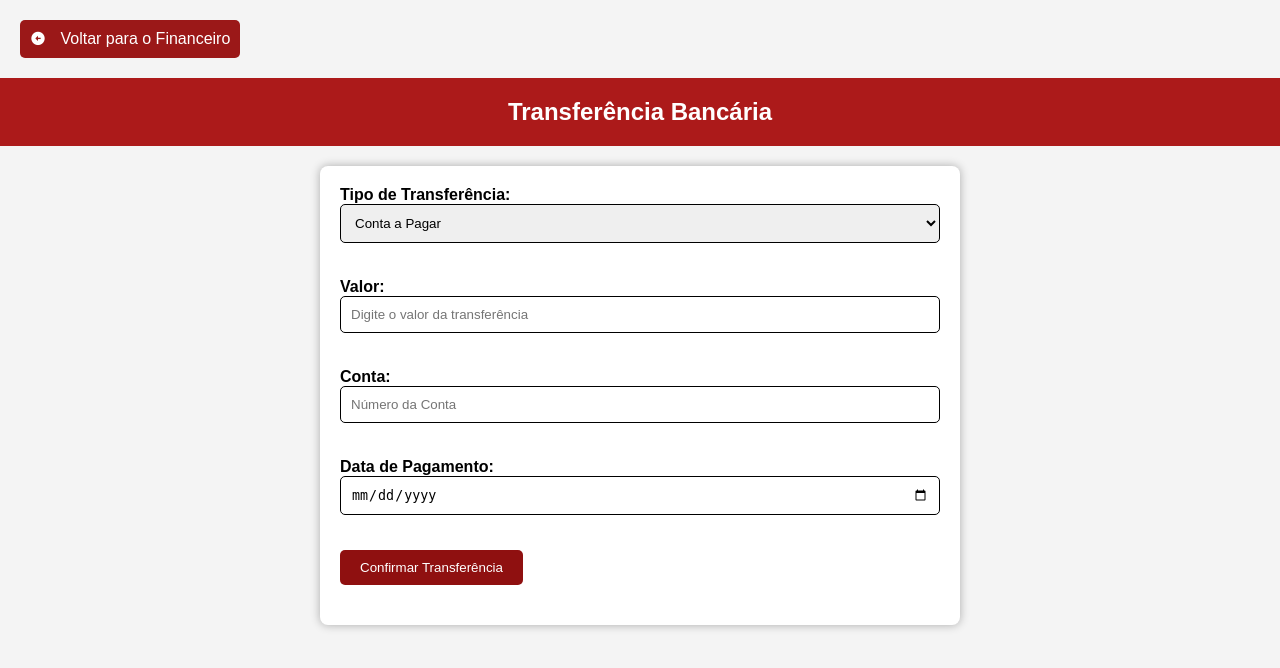
After one commit to jdaavi/Estoque_Menu, a Flask app: page /transferencia in a window 1280 px wide. The commit adds this page. Shown: the top 668 px of the page. Run offline with Flask 3, Linux system fonts and the light colour scheme; some libraries are stand-ins or nearby versions.

Commit message:
Changes to be committed: 	modified:   app.py 	new file:   js/transferencias.js 	new file:   static/css/transferencia.css 	modified:   templates/estoque.html 	modified:   templates/financeiro.html 	modified:   templates/inicio.html 	new file:   templates/transferencia.html

```diff
--- a/app.py
+++ b/app.py
@@ -20,6 +20,10 @@ def estoque():
 def financeiro():
     return render_template('financeiro.html')
 
+@app.route('/transferencia')
+def transferencia():
+    return render_template('transferencia.html')
+
 @app.route('/sair')
 def sair():
     return redirect(url_for('inicio'))
@@ -39,4 +43,4 @@ def login():
 
 
 if __name__ == '__main__':
-    app.run(host='10.10.10.107', port=5000, debug=True)
+    app.run(host='0.0.0.0', port=5000, debug=True)
--- /dev/null
+++ b/js/transferencias.js
@@ -0,0 +1,28 @@
+// transferencia.js
+document.getElementById('formTransferencia').addEventListener('submit', function(event) {
+    event.preventDefault(); // Previne o envio do formulário
+
+    const tipo = document.getElementById('tipoTransferencia').value;
+    const valor = document.getElementById('valor').value;
+    const conta = document.getElementById('conta').value;
+    const data = document.getElementById('data').value;
+
+    // Exibir um alerta (ou enviar para um banco de dados, etc)
+    alert(`Transferência ${tipo} realizada!\nValor: R$${valor}\nConta: ${conta}\nData: ${data}`);
+
+    // Redirecionar para a página de finanças ou outra página de sua escolha
+    window.location.href = 'financeiro.html';
+});
+
+Document.getElementById('valor').addEventListener('input', function(e) {
+    let value = e.target.value;
+
+    value = value.replace(/[^d]/g,'');
+
+    value = (value / 100).toFixed(2) + '';
+    value = value.replace('.','.');
+    value = value.replace(/(\d)(\d{3}),/, '$1.$2,');
+
+    e.target.value = 'R$' + value;
+
+});
--- /dev/null
+++ b/static/css/transferencia.css
@@ -0,0 +1,88 @@
+/* transferencia.css */
+body {
+    font-family: Arial, sans-serif;
+    background-color: #f4f4f4;
+    margin: 0;
+    padding: 0;
+}
+
+header {
+    background-color: #ac1a1a;
+    color: white;
+    text-align: center;
+    padding: 20px;
+}
+
+header h2 {
+    margin: 0;
+}
+
+.btn-voltar {
+    display: inline-block;
+    margin: 20px;
+    padding: 10px;
+    background-color: #9b1818;
+    color: white;
+    text-decoration: none;
+    border-radius: 5px;
+}
+
+.btn-voltar i {
+    margin-right: 10px;
+}
+
+.transferencia-container {
+    max-width: 600px;
+    margin: 20px auto;
+    background-color: white;
+    padding: 20px;
+    border-radius: 8px;
+    box-shadow: 0 0 10px rgba(0, 0, 0, 0.3);
+}
+
+form {
+    display: flex;
+    flex-direction: column;
+}
+
+.input-wrapper {
+    margin-bottom: 20px;
+    position: relative;
+}
+
+label {
+    margin-bottom: 5px;
+    font-weight: bold;
+}
+
+input, select {
+    padding: 10px;
+    margin-bottom: 15px;
+    border: 1px solid #000000;
+    border-radius: 5px;
+    width: 100%;
+    box-sizing: border-box;
+}
+
+button {
+    background-color: #8f1010;
+    color: white;
+    padding: 10px 20px;
+    border: none;
+    border-radius: 5px;
+    cursor: pointer;
+}
+
+button:hover {
+    background-color: #0056b3;
+}
+
+/* Estilo para os ícones, se você quiser usá-los ao lado dos campos */
+.input-wrapper i {
+    position: absolute;
+    left: 10px;
+    top: 50%;
+    transform: translateY(-50%);
+    font-size: 18px;
+    color: #333;
+}
--- a/templates/estoque.html
+++ b/templates/estoque.html
@@ -18,7 +18,6 @@
             <li><a href="#analise">Análise de Produtos</a></li>
             <li><a href="#relatorios">Relatórios</a></li>
             <li><a href="#compras">Compras</a></li>
-            <li><a href="#estoque">Estoque</a></li>
             <li><a href="/sair" class="sair" onclick="handleSair()">Sair</a></li>
         </ul>
     </div>
--- a/templates/financeiro.html
+++ b/templates/financeiro.html
@@ -21,6 +21,7 @@
             </div>
         </nav>
     </header>
+
 
     <div class="sidebar">
         <ul>
@@ -55,10 +56,11 @@
         </div>
     </div>
 
-    <!-- Botão de Nova Transação -->
+
     <div class="nova-transacao">
-        <a href="#" class="btn btn-primary">Nova Transação</a>
+        <a href= "/transferencia" class="btn btn-primary">Nova Transferência</a>
     </div>
+
 
     <script src="/js/financeiro.js"></script>"></script>
 </body>
--- /dev/null
+++ b/templates/transferencia.html
@@ -0,0 +1,60 @@
+<!DOCTYPE html>
+<html lang="pt-br">
+<head>
+    <meta charset="UTF-8">
+    <meta name="viewport" content="width=device-width, initial-scale=1.0">
+    <title>Transferência Bancária</title>
+    <link href="https://cdn.jsdelivr.net/npm/remixicon@3.2.0/fonts/remixicon.css" rel="stylesheet">
+    <link rel="stylesheet" href="{{ url_for('static', filename='css/transferencia.css') }}">
+</head>
+<body>
+
+    <!-- Botão para Voltar à Página Financeira -->
+    <a href="/inicio" class="btn-voltar">
+        <i class="ri-arrow-left-circle-fill"></i> Voltar para o Financeiro
+    </a>
+
+    <header class="header">
+        <h2>Transferência Bancária</h2>
+    </header>
+
+    <!-- Formulário de Transferência -->
+    <div class="transferencia-container">
+        <form id="formTransferencia">
+            <!-- Tipo de Transferência -->
+            <div class="input-wrapper">
+                <label for="tipoTransferencia">Tipo de Transferência:</label>
+                <select id="tipoTransferencia">
+                    <option value="pagar">Conta a Pagar</option>
+                    <option value="receber">Conta a Receber</option>
+                </select>
+            </div>
+
+            <!-- Valor -->
+            <div class="input-wrapper">
+                <label for="valor">Valor:</label>
+                <input type="number" id="valor" required placeholder="Digite o valor da transferência">
+            </div>
+
+            <!-- Conta -->
+            <div class="input-wrapper">
+                <label for="conta">Conta:</label>
+                <input type="text" id="conta" required placeholder="Número da Conta">
+            </div>
+
+            <!-- Data de Pagamento -->
+            <div class="input-wrapper">
+                <label for="dataPagamento">Data de Pagamento:</label>
+                <input type="date" id="dataPagamento" required>
+            </div>
+
+            <!-- Botão de Confirmação -->
+            <div class="input-wrapper">
+                <button type="submit" class="btn btn-primary">Confirmar Transferência</button>
+            </div>
+        </form>
+    </div>
+
+    <script src="/js/transferencias.js"></script>
+</body>
+</html>
```
Also changed, not shown: templates/inicio.html (+37 -3 lines).
